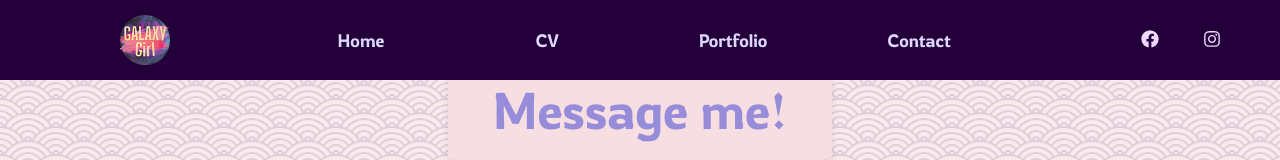
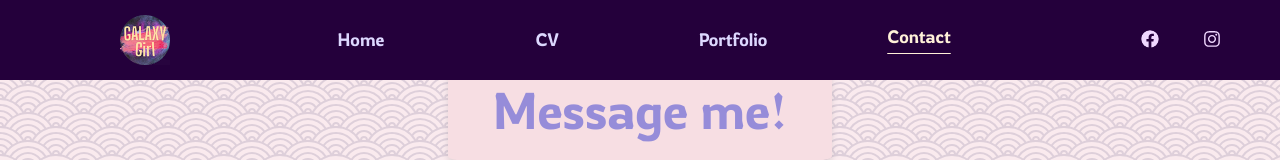
Before and after one commit to joshuabarua/galaxy-girl-vite, a React (Vite) app: page /contact in a window 1280 px wide. Shown: the top 160 px of the page. Built offline with nearby package versions, Linux system fonts and the light colour scheme.

Commit message:
Add underline to nav

```diff
--- a/src/components/nav/Navbar.jsx
+++ b/src/components/nav/Navbar.jsx
@@ -6,7 +6,7 @@ import logoImg from '../../assets/GalaxyGirlLogo.png';
 
 const Navbar = ({toggle, scrollHeight = 800, initialBackground = 'rgba(36, 0, 59, 0.02)', scrolledBackground = '#24003b'}) => {
 	const [scrollNav, setScrollNav] = useState(false);
-	const location = useLocation(); // Get the current location
+	const location = useLocation();
 
 	const changeNav = () => {
 		if (window.scrollY >= scrollHeight) {
@@ -22,6 +22,8 @@ const Navbar = ({toggle, scrollHeight = 800, initialBackground = 'rgba(36, 0, 59
 		return () => window.removeEventListener('scroll', changeNav);
 	}, []);
 
+	const isActive = (path) => location.pathname === path;
+
 	const background = location.pathname === '/' ? (scrollNav ? scrolledBackground : initialBackground) : scrolledBackground;
 
 	return (
@@ -34,16 +36,16 @@ const Navbar = ({toggle, scrollHeight = 800, initialBackground = 'rgba(36, 0, 59
 			<FaBars className="bars" onClick={toggle} />
 
 			<div className="nav-menu">
-				<LinkR className="nav-link" to="/" exact="true" strict="true">
+				<LinkR className={`nav-link ${isActive('/') ? 'nav-link-active' : ''}`} to="/">
 					Home
 				</LinkR>
-				<LinkR className="nav-link" to="/resume">
+				<LinkR className={`nav-link ${isActive('/resume') ? 'nav-link-active' : ''}`} to="/resume">
 					CV
 				</LinkR>
-				<LinkR className="nav-link" to="/portfolio">
+				<LinkR className={`nav-link ${isActive('/portfolio') ? 'nav-link-active' : ''}`} to="/portfolio">
 					Portfolio
 				</LinkR>
-				<LinkR className="nav-link" to="/contact">
+				<LinkR className={`nav-link ${isActive('/contact') ? 'nav-link-active' : ''}`} to="/contact">
 					Contact
 				</LinkR>
 			</div>
--- a/src/components/nav/navStyles.css
+++ b/src/components/nav/navStyles.css
@@ -40,8 +40,9 @@ nav {
 	color: #ddd8ff;
 }
 
-.nav-link.active {
-	text-underline-offset: 5px;
+.nav-link-active {
+	text-decoration: underline;
+	text-underline-offset: 10px;
 	padding-bottom: 0.4rem;
 	color: #fff0d8;
 }
```
